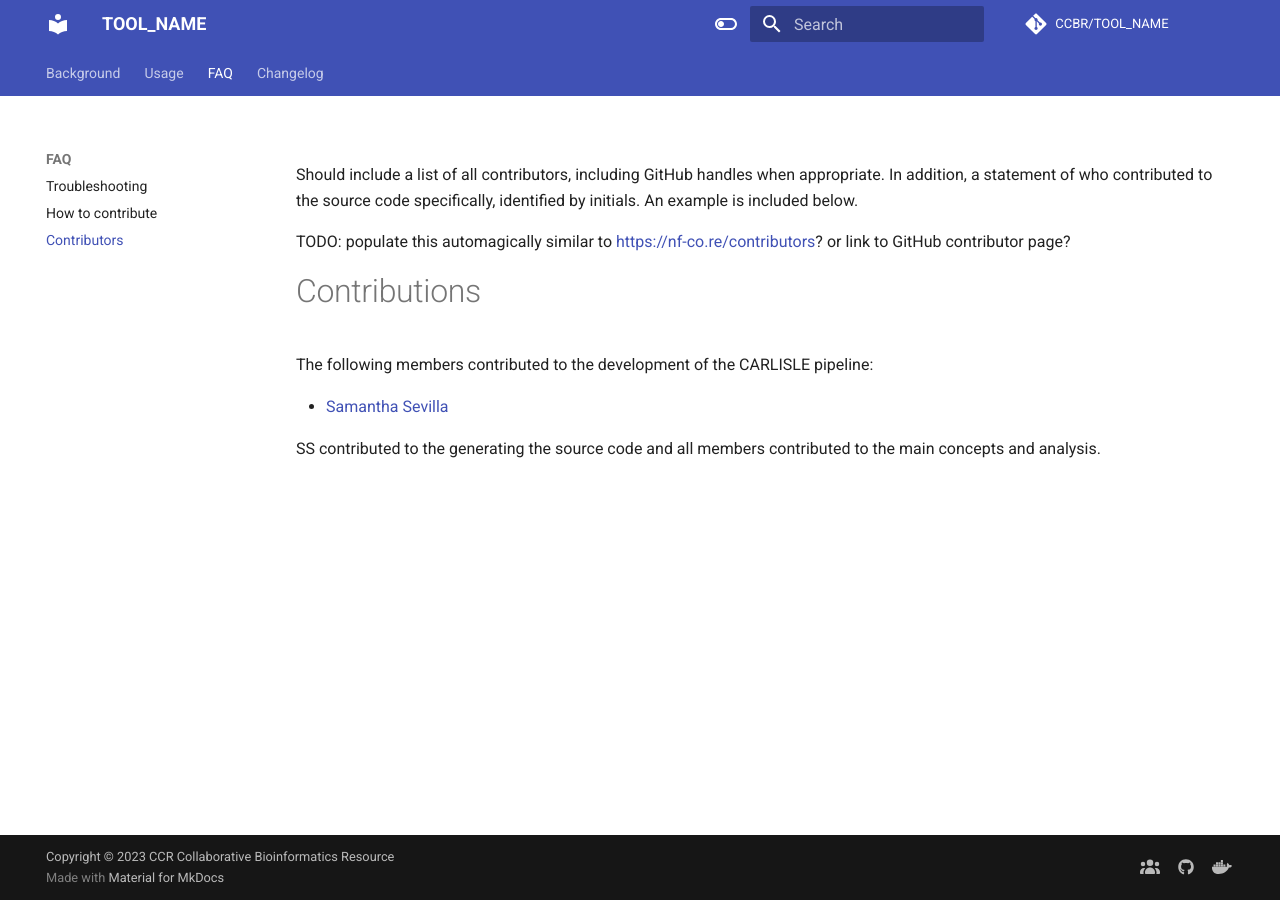
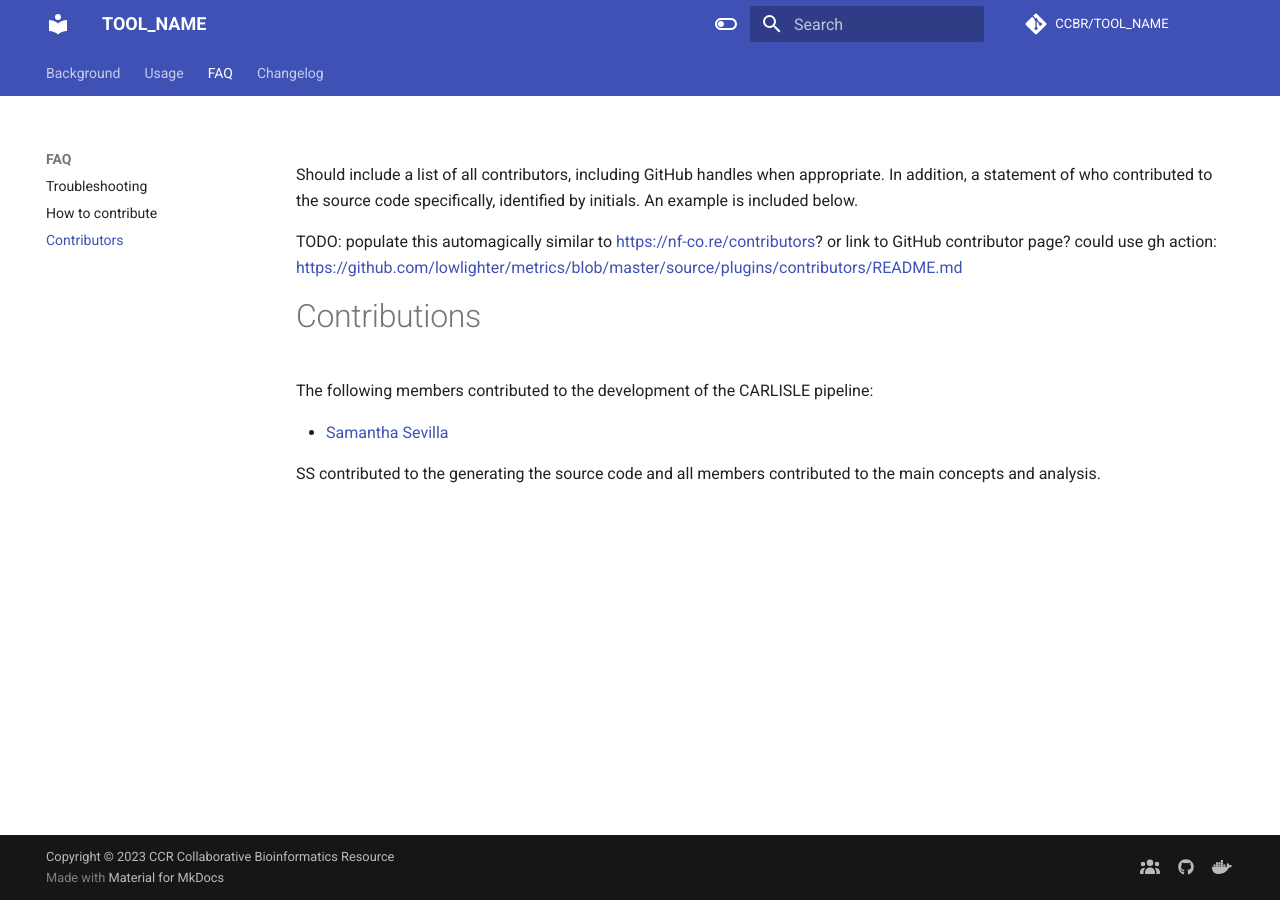
Before and after one commit to CCBR/CCBR_NextflowTemplate, an MkDocs documentation site: the page built from docs/contributors.md, in a window 1280 px wide. Built offline with MkDocs 1.6.1 and Material for MkDocs 9.7.7, drawn with Linux system fonts in a browser that asks for light colours; comment, search, counter and statistics services are not loaded; the version menu is left out.

Commit message:
docs: link to lowlighter/metrics plugin for contributors idea

```diff
--- a/docs/contributors.md
+++ b/docs/contributors.md
@@ -1,6 +1,6 @@
 Should include a list of all contributors, including GitHub handles when appropriate. In addition, a statement of who contributed to the source code specifically, identified by initials. An example is included below.
 
-TODO: populate this automagically similar to https://nf-co.re/contributors? or link to GitHub contributor page?
+TODO: populate this automagically similar to https://nf-co.re/contributors? or link to GitHub contributor page? could use gh action: https://github.com/lowlighter/metrics/blob/master/source/plugins/contributors/README.md
 
 # Contributions
 
```
